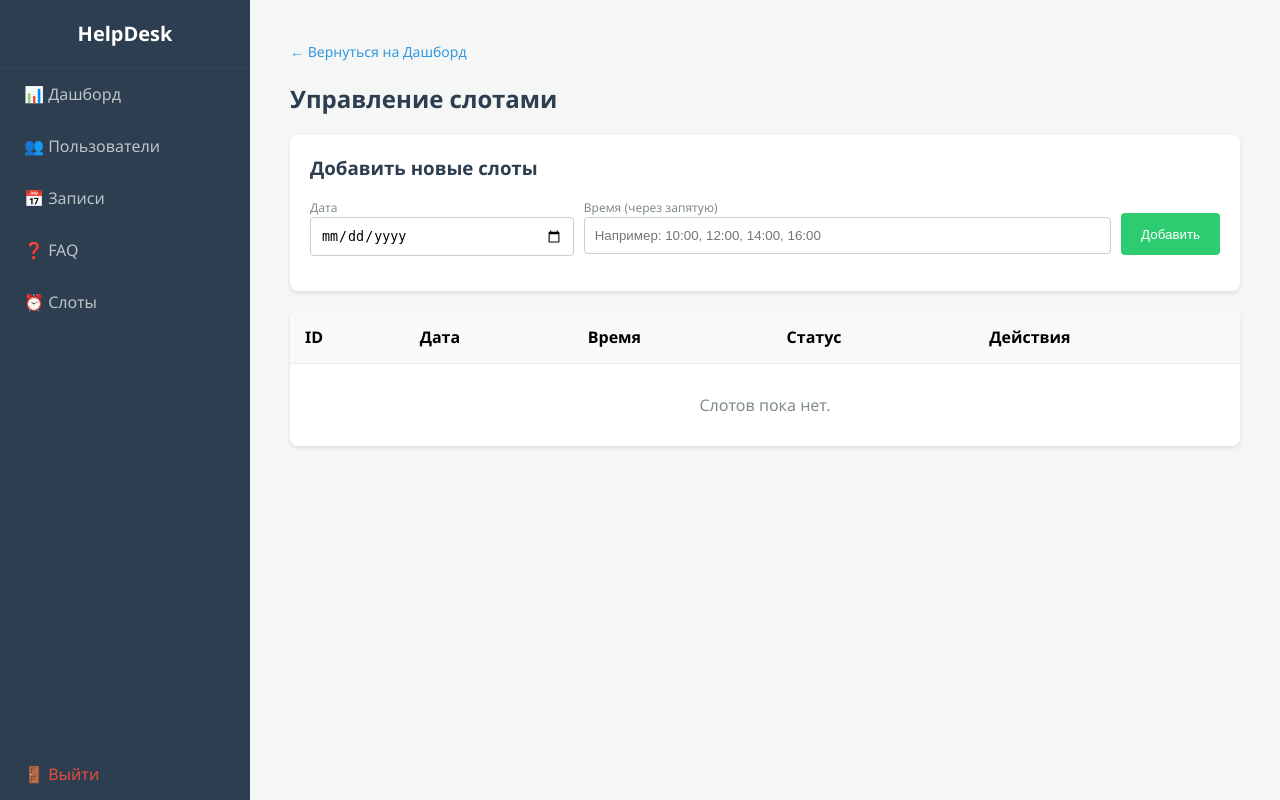
After one commit to zodcc/Help-Desk-Bot, a FastAPI app: template web/templates/slots.html in a window 1280 px wide. The commit adds this page. Run offline with FastAPI, Linux system fonts and the light colour scheme; the template is opened without the code that fills it, so the values that code supplies are empty; parts of the project's set-up code (start-up, migrations or seed data) failed here and were passed over.

Commit message:
stage 6: full CRUD web panel (users, bookings, faq, slots) + bot UX fixes

```diff
--- a/web/main.py
+++ b/web/main.py
@@ -1,14 +1,16 @@
 from pathlib import Path
 from typing import Annotated
+from datetime import datetime, time as time_type
 from fastapi import FastAPI, status, Request, Form, Depends
 from fastapi.responses import HTMLResponse, RedirectResponse
 from fastapi.templating import Jinja2Templates
 from sqlalchemy import select, func
 from sqlalchemy.ext.asyncio import AsyncSession
+from sqlalchemy.orm import joinedload
 
 from bot.config import settings
 from bot.database.session import async_session
-from bot.database.models import User, Booking
+from bot.database.models import User, Booking, Slot, BookingStatus, FAQ
 from web.auth import create_access_token
 
 app = FastAPI(title="HelpDeskBot Admin Panel")
@@ -16,7 +18,6 @@ app = FastAPI(title="HelpDeskBot Admin Panel")
 BASE_DIR = Path(__file__).resolve().parent
 templates = Jinja2Templates(directory=str(BASE_DIR / "templates"))
 
-# Зависимость для получения сессии БД в веб-сервере
 async def get_db():
     async with async_session() as session:
         yield session
@@ -45,21 +46,162 @@ async def login(
     redirect_response.set_cookie(key="access_token", value=token, httponly=True, max_age=86400)
     return redirect_response
 
+@app.get("/logout")
+async def logout():
+    response = RedirectResponse(url="/", status_code=status.HTTP_303_SEE_OTHER)
+    response.delete_cookie("access_token")
+    return response
+
 @app.get("/dashboard", response_class=HTMLResponse)
 async def dashboard(request: Request, db: AsyncSession = Depends(get_db)):
     token = request.cookies.get("access_token")
     if not token:
         return RedirectResponse(url="/", status_code=status.HTTP_303_SEE_OTHER)
 
-    # Делаем запросы к БД для подсчета статистики
     users_count = await db.scalar(select(func.count()).select_from(User))
     bookings_count = await db.scalar(select(func.count()).select_from(Booking))
 
     return templates.TemplateResponse(
         request=request,
         name="dashboard.html",
-        context={
-            "users_count": users_count or 0,
-            "bookings_count": bookings_count or 0
-        }
+        context={"users_count": users_count or 0, "bookings_count": bookings_count or 0}
     )
+
+@app.get("/users", response_class=HTMLResponse)
+async def users_page(request: Request, db: AsyncSession = Depends(get_db)):
+    token = request.cookies.get("access_token")
+    if not token:
+        return RedirectResponse(url="/", status_code=status.HTTP_303_SEE_OTHER)
+
+    result = await db.execute(select(User).order_by(User.id.desc()))
+    users_list = result.scalars().all()
+
+    return templates.TemplateResponse(
+        request=request, name="users.html", context={"users": users_list}
+    )
+
+@app.post("/users/anonymize/{user_id}")
+async def anonymize_user(user_id: int, db: AsyncSession = Depends(get_db)):
+    user = await db.get(User, user_id)
+    if user:
+        user.full_name = "Анонимный пользователь"
+        user.phone = None
+        user.username = None
+        user.consent_given = False
+        await db.commit()
+    return RedirectResponse(url="/users", status_code=status.HTTP_303_SEE_OTHER)
+
+@app.get("/bookings", response_class=HTMLResponse)
+async def bookings_page(request: Request, db: AsyncSession = Depends(get_db)):
+    token = request.cookies.get("access_token")
+    if not token:
+        return RedirectResponse(url="/", status_code=status.HTTP_303_SEE_OTHER)
+
+    result = await db.execute(
+        select(Booking)
+        .options(joinedload(Booking.user), joinedload(Booking.slot))
+        .order_by(Booking.id.desc())
+    )
+    bookings_list = result.scalars().all()
+
+    return templates.TemplateResponse(
+        request=request, name="bookings.html", context={"bookings": bookings_list}
+    )
+
+@app.post("/bookings/cancel/{booking_id}")
+async def cancel_booking(booking_id: int, db: AsyncSession = Depends(get_db)):
+    booking = await db.get(Booking, booking_id)
+    if booking and booking.status == BookingStatus.CONFIRMED:
+        booking.status = BookingStatus.CANCELLED
+        slot = await db.get(Slot, booking.slot_id)
+        if slot:
+            slot.is_booked = False
+        await db.commit()
+    return RedirectResponse(url="/bookings", status_code=status.HTTP_303_SEE_OTHER)
+
+@app.get("/faq", response_class=HTMLResponse)
+async def faq_page(request: Request, db: AsyncSession = Depends(get_db)):
+    token = request.cookies.get("access_token")
+    if not token:
+        return RedirectResponse(url="/", status_code=status.HTTP_303_SEE_OTHER)
+
+    result = await db.execute(select(FAQ).order_by(FAQ.id.desc()))
+    faqs_list = result.scalars().all()
+
+    return templates.TemplateResponse(
+        request=request, name="faq.html", context={"faqs": faqs_list}
+    )
+
+@app.post("/faq/add")
+async def add_faq(
+    keywords: Annotated[str, Form()],
+    answer: Annotated[str, Form()],
+    db: AsyncSession = Depends(get_db)
+):
+    new_faq = FAQ(keywords=keywords, answer=answer)
+    db.add(new_faq)
+    await db.commit()
+    return RedirectResponse(url="/faq", status_code=status.HTTP_303_SEE_OTHER)
+
+@app.post("/faq/delete/{faq_id}")
+async def delete_faq(faq_id: int, db: AsyncSession = Depends(get_db)):
+    faq = await db.get(FAQ, faq_id)
+    if faq:
+        await db.delete(faq)
+        await db.commit()
+    return RedirectResponse(url="/faq", status_code=status.HTTP_303_SEE_OTHER)
+
+# ==========================================
+# ЛОГИКА ДЛЯ РАЗДЕЛА "СЛОТЫ"
+# ==========================================
+
+@app.get("/slots", response_class=HTMLResponse)
+async def slots_page(request: Request, db: AsyncSession = Depends(get_db)):
+    token = request.cookies.get("access_token")
+    if not token:
+        return RedirectResponse(url="/", status_code=status.HTTP_303_SEE_OTHER)
+
+    # Выводим слоты, сортируя по дате и времени.
+    result = await db.execute(select(Slot).order_by(Slot.date, Slot.time))
+    slots_list = result.scalars().all()
+
+    return templates.TemplateResponse(
+        request=request, name="slots.html", context={"slots": slots_list}
+    )
+
+@app.post("/slots/add")
+async def add_slots(
+    date_str: Annotated[str, Form(alias="date")], # Берем поле name="date" из формы
+    times: Annotated[str, Form()],
+    db: AsyncSession = Depends(get_db)
+):
+    # Парсим дату из календаря (YYYY-MM-DD)
+    d = datetime.strptime(date_str, "%Y-%m-%d").date()
+
+    # Разбиваем строку времени по запятой
+    time_strings = [t.strip() for t in times.split(",") if t.strip()]
+
+    for ts in time_strings:
+        try:
+            # Парсим время (ЧЧ:ММ)
+            t = datetime.strptime(ts, "%H:%M").time()
+
+            # Проверяем, нет ли уже такого слота в базе, чтобы не дублировать
+            exists = await db.execute(select(Slot).where(Slot.date == d, Slot.time == t))
+            if not exists.scalar_one_or_none():
+                db.add(Slot(date=d, time=t, is_booked=False))
+        except ValueError:
+            # Если админ ввел время неправильно, просто пропускаем
+            pass
+
+    await db.commit()
+    return RedirectResponse(url="/slots", status_code=status.HTTP_303_SEE_OTHER)
+
+@app.post("/slots/delete/{slot_id}")
+async def delete_slot(slot_id: int, db: AsyncSession = Depends(get_db)):
+    slot = await db.get(Slot, slot_id)
+    # Удаляем только если слот не занят
+    if slot and not slot.is_booked:
+        await db.delete(slot)
+        await db.commit()
+    return RedirectResponse(url="/slots", status_code=status.HTTP_303_SEE_OTHER)
--- /dev/null
+++ b/web/templates/admin_base.html
@@ -0,0 +1,26 @@
+{% extends "base.html" %}
+
+{% block body %}
+<div class="sidebar">
+    <h2>HelpDesk</h2>
+
+    <!-- Умная подсветка: если путь в браузере совпадает, добавляется класс active -->
+    <a href="/dashboard" class="{% if request.url.path == '/dashboard' %}active{% endif %}">📊 Дашборд</a>
+    <a href="/users" class="{% if request.url.path == '/users' %}active{% endif %}">👥 Пользователи</a>
+    <a href="/bookings" class="{% if request.url.path == '/bookings' %}active{% endif %}">📅 Записи</a>
+    <a href="/faq" class="{% if request.url.path == '/faq' %}active{% endif %}">❓ FAQ</a>
+    <a href="/slots" class="{% if request.url.path == '/slots' %}active{% endif %}">⏰ Слоты</a>
+
+    <a href="/logout" style="margin-top: auto; color: #e74c3c; border-left-color: transparent;">🚪 Выйти</a>
+</div>
+<div class="main-content">
+    <!-- Кнопка "Назад", если мы не на дашборде -->
+    {% if request.url.path != '/dashboard' %}
+    <div style="margin-bottom: 20px;">
+        <a href="/dashboard" style="color: #3498db; text-decoration: none; font-size: 14px;">← Вернуться на Дашборд</a>
+    </div>
+    {% endif %}
+
+    {% block content %}{% endblock %}
+</div>
+{% endblock %}
--- a/web/templates/base.html
+++ b/web/templates/base.html
@@ -5,18 +5,37 @@
     <meta name="viewport" content="width=device-width, initial-scale=1.0">
     <title>HelpDesk Admin</title>
     <style>
-        body { font-family: 'Segoe UI', Tahoma, Geneva, Verdana, sans-serif; background-color: #f0f2f5; margin: 0; display: flex; justify-content: center; align-items: center; height: 100vh; }
-        .card { background: white; padding: 40px; border-radius: 12px; box-shadow: 0 4px 12px rgba(0,0,0,0.1); width: 100%; max-width: 400px; }
-        h2 { text-align: center; color: #1a1a1a; margin-bottom: 24px; }
-        input { width: 100%; padding: 12px; margin-bottom: 16px; border: 1px solid #ccc; border-radius: 6px; box-sizing: border-box; font-size: 16px; }
-        button { width: 100%; padding: 12px; background-color: #007bff; color: white; border: none; border-radius: 6px; font-size: 16px; cursor: pointer; transition: background 0.3s; }
-        button:hover { background-color: #0056b3; }
-        .error { color: #dc3545; text-align: center; margin-bottom: 16px; font-size: 14px; }
+        * { box-sizing: border-box; margin: 0; padding: 0; }
+        body { font-family: 'Segoe UI', sans-serif; background-color: #f4f7f6; display: flex; height: 100vh; }
+
+        /* Сайдбар слева */
+        .sidebar { width: 250px; background-color: #2c3e50; color: white; display: flex; flex-direction: column; }
+        .sidebar h2 { text-align: center; padding: 20px 0; border-bottom: 1px solid #34495e; font-size: 20px; }
+        .sidebar a { color: #bdc3c7; text-decoration: none; padding: 15px 20px; display: block; transition: 0.3s; border-left: 4px solid transparent; }
+        .sidebar a:hover, .sidebar a.active { background-color: #34495e; color: white; border-left-color: #3498db; }
+
+        /* Основная часть */
+        .main-content { flex: 1; padding: 40px; overflow-y: auto; }
+
+        /* Карточки (для форм входа) */
+        .login-wrapper { display: flex; justify-content: center; align-items: center; height: 100vh; width: 100%; }
+        .card { background: white; padding: 40px; border-radius: 8px; box-shadow: 0 4px 12px rgba(0,0,0,0.1); width: 100%; max-width: 400px; }
+        h2.page-title { margin-bottom: 20px; color: #2c3e50; }
+
+        /* Элементы форм */
+        input { width: 100%; padding: 10px; margin-bottom: 15px; border: 1px solid #ccc; border-radius: 4px; }
+        button { padding: 10px 15px; background-color: #3498db; color: white; border: none; border-radius: 4px; cursor: pointer; }
+        button:hover { background-color: #2980b9; }
+        .error { color: #e74c3c; margin-bottom: 15px; font-size: 14px; }
     </style>
 </head>
 <body>
-    <div class="card">
-        {% block content %}{% endblock %}
+    {% block body %}
+    <div class="login-wrapper">
+        <div class="card">
+            {% block content %}{% endblock %}
+        </div>
     </div>
+    {% endblock %}
 </body>
 </html>
--- /dev/null
+++ b/web/templates/slots.html
@@ -0,0 +1,67 @@
+{% extends "admin_base.html" %}
+
+{% block content %}
+    <h2 class="page-title">Управление слотами</h2>
+
+    <!-- Форма добавления слотов -->
+    <div style="background: white; padding: 20px; border-radius: 8px; box-shadow: 0 2px 4px rgba(0,0,0,0.1); margin-bottom: 20px;">
+        <h3 style="margin-bottom: 15px; color: #2c3e50;">Добавить новые слоты</h3>
+        <form method="post" action="/slots/add" style="display: flex; gap: 10px; align-items: flex-start; flex-wrap: wrap;">
+            <div style="flex: 1; min-width: 150px;">
+                <label style="font-size: 12px; color: #7f8c8d;">Дата</label>
+                <input type="date" name="date" required style="width: 100%; padding: 10px; border: 1px solid #ccc; border-radius: 4px;">
+            </div>
+            <div style="flex: 2; min-width: 300px;">
+                <label style="font-size: 12px; color: #7f8c8d;">Время (через запятую)</label>
+                <input type="text" name="times" placeholder="Например: 10:00, 12:00, 14:00, 16:00" required style="width: 100%; padding: 10px; border: 1px solid #ccc; border-radius: 4px;">
+            </div>
+            <button type="submit" style="background: #2ecc71; height: 42px; margin-top: 18px; padding: 0 20px; border: none; border-radius: 4px; color: white; cursor: pointer;">Добавить</button>
+        </form>
+    </div>
+
+    <!-- Таблица существующих слотов -->
+    <div style="background: white; border-radius: 8px; box-shadow: 0 2px 4px rgba(0,0,0,0.1); overflow: hidden;">
+        <table style="width: 100%; border-collapse: collapse; text-align: left;">
+            <thead style="background: #f8f9fa; border-bottom: 1px solid #eee;">
+                <tr>
+                    <th style="padding: 15px;">ID</th>
+                    <th style="padding: 15px;">Дата</th>
+                    <th style="padding: 15px;">Время</th>
+                    <th style="padding: 15px;">Статус</th>
+                    <th style="padding: 15px;">Действия</th>
+                </tr>
+            </thead>
+            <tbody>
+                {% for slot in slots %}
+                <tr style="border-bottom: 1px solid #eee;">
+                    <td style="padding: 15px; color: #7f8c8d;">{{ slot.id }}</td>
+                    <td style="padding: 15px; font-weight: bold;">{{ slot.date }}</td>
+                    <td style="padding: 15px;">{{ slot.time.strftime('%H:%M') }}</td>
+                    <td style="padding: 15px;">
+                        {% if slot.is_booked %}
+                            <span style="background: #ffebee; color: #c62828; padding: 4px 8px; border-radius: 4px; font-size: 12px;">Занят</span>
+                        {% else %}
+                            <span style="background: #e8f5e9; color: #2e7d32; padding: 4px 8px; border-radius: 4px; font-size: 12px;">Свободен</span>
+                        {% endif %}
+                    </td>
+                    <td style="padding: 15px;">
+                        {% if not slot.is_booked %}
+                        <form method="post" action="/slots/delete/{{ slot.id }}" style="margin: 0;">
+                            <button type="submit" style="background: #e74c3c; padding: 6px 12px; font-size: 13px; border: none; border-radius: 4px; color: white; cursor: pointer;" onclick="return confirm('Удалить этот слот?')">
+                                Удалить
+                            </button>
+                        </form>
+                        {% else %}
+                            <span style="color: #bdc3c7; font-size: 13px;">Занят клиентом</span>
+                        {% endif %}
+                    </td>
+                </tr>
+                {% else %}
+                <tr>
+                    <td colspan="5" style="padding: 30px; text-align: center; color: #7f8c8d;">Слотов пока нет.</td>
+                </tr>
+                {% endfor %}
+            </tbody>
+        </table>
+    </div>
+{% endblock %}
```
Also changed, not shown: bot/handlers/booking.py (+53 -18 lines), bot/handlers/faq.py (+6 -7 lines), bot/keyboards/__init__.py (+11 -8 lines), web/templates/bookings.html (added, +64 -0 lines), web/templates/dashboard.html (+9 -22 lines), web/templates/faq.html (added, +53 -0 lines), web/templates/users.html (added, +52 -0 lines).
